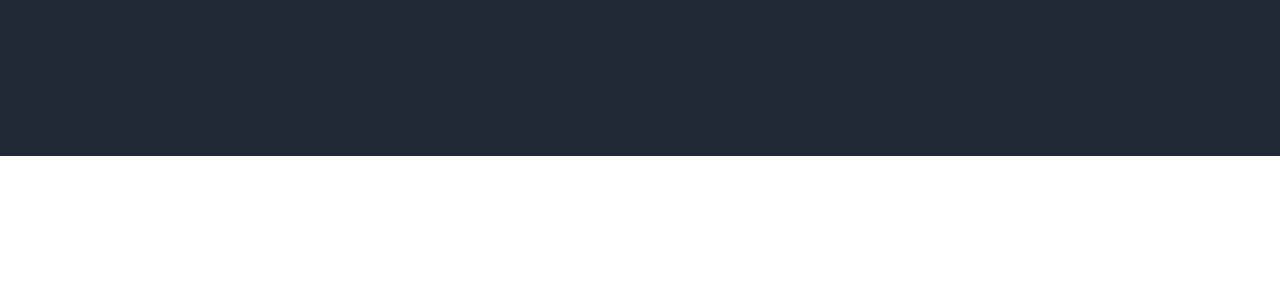
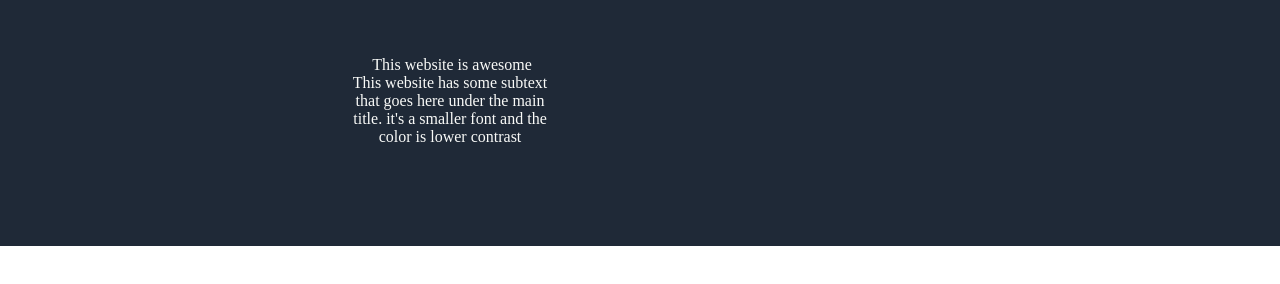
Before and after one commit to DoanTheDev/landing-page, a plain HTML site: page index.html in a window 1280 px wide. Shown: the part 44-328 px from the top of the page. Drawn offline with Linux system fonts and the light colour scheme.

Commit message:
css/style.css

```diff
--- a/css/style.css
+++ b/css/style.css
@@ -40,3 +40,17 @@ header{
 
 
 }
+
+.header-text {
+    text-align: center;
+    width: 200 px;
+
+
+}
+.header-text2 {
+    text-align: center;
+    width: 200px;
+    margin-left: 350px;
+
+
+}
--- a/index.html
+++ b/index.html
@@ -15,6 +15,8 @@
             <li>header link two</li>
             <li>header link three</li>
         </ul>
+        <div class="header-text">This website is awesome</div>
+        <div class="header-text2">This website has some subtext that goes here under the main title. it's a smaller font and the color is lower contrast</div>
     </header>
 
 </body>
```
